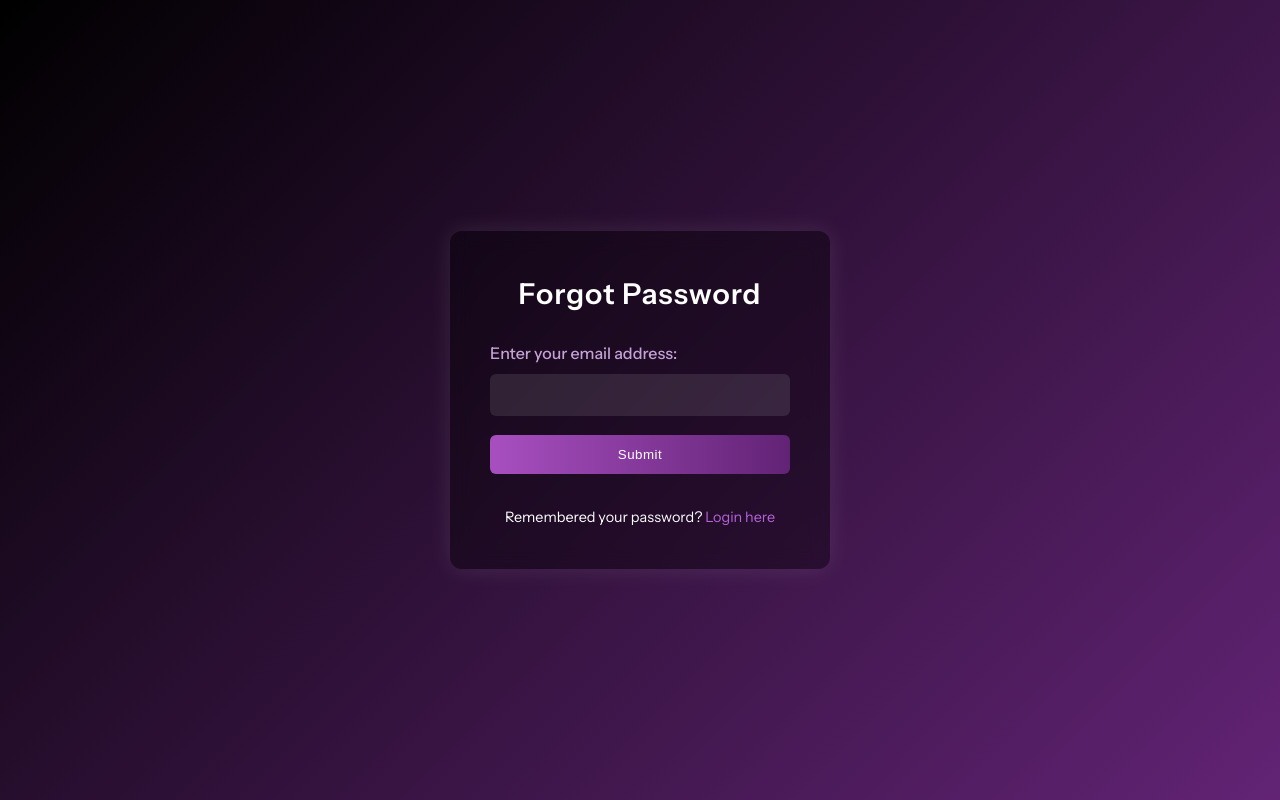
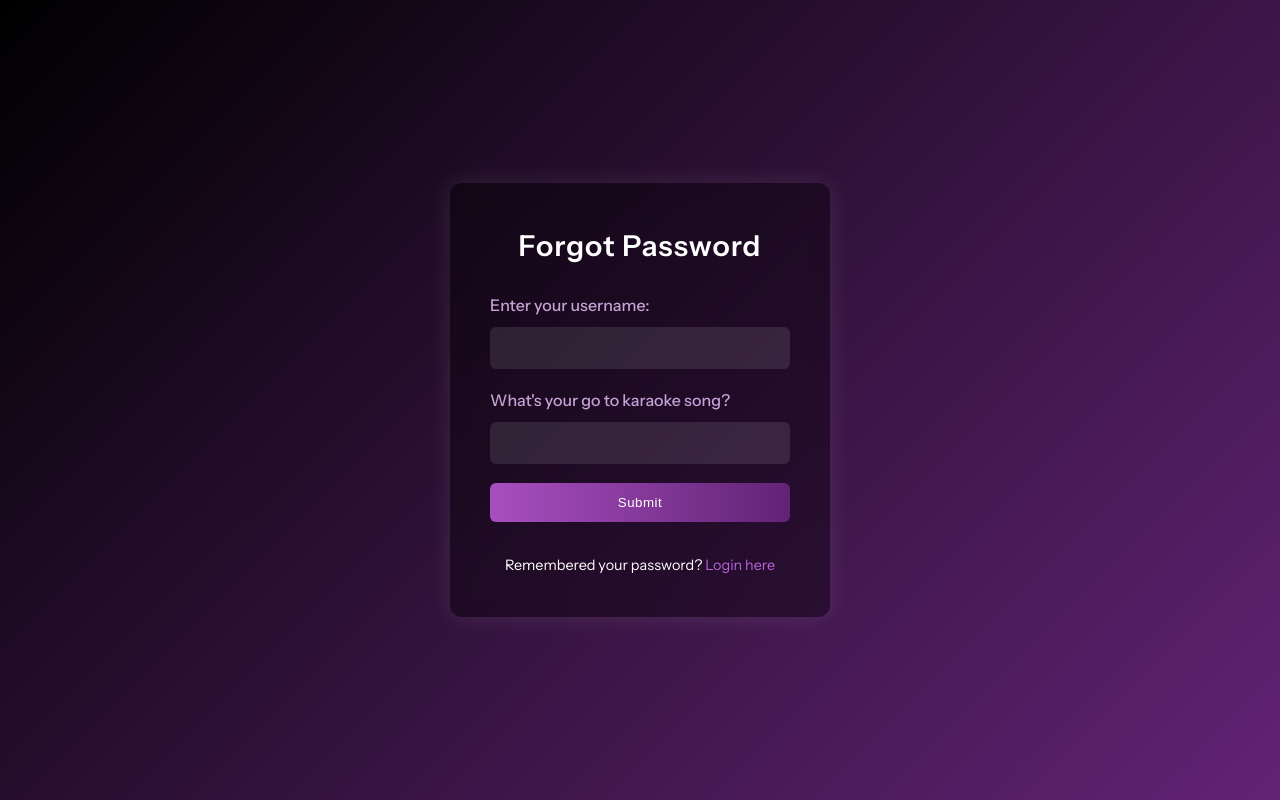
Before and after one commit to sam-cookie/cmsc128-indivProject_Lansoy, a Flask app: page /forgotpassword in a window 1280 px wide. Run offline with Flask 3, Linux system fonts and the light colour scheme.

Commit message:
added forgot password option

```diff
--- a/useraccounts/accounts.py
+++ b/useraccounts/accounts.py
@@ -1,4 +1,4 @@
-from flask import Flask, render_template, request, redirect, url_for, flash
+from flask import Flask, render_template, request, redirect, url_for, session
 import sqlite3
 from werkzeug.security import generate_password_hash, check_password_hash
 import os
@@ -8,9 +8,11 @@ app.secret_key = "supersecretkey"
 
 DB_NAME = "accounts.db"
 
+
 @app.route("/")
 def home():
     return redirect("/login")
+
 
 def init_db():
     if not os.path.exists(DB_NAME):
@@ -21,7 +23,8 @@ def init_db():
                     full_name TEXT NOT NULL,
                     email TEXT UNIQUE NOT NULL,
                     username TEXT UNIQUE NOT NULL,
-                    password TEXT NOT NULL
+                    password TEXT NOT NULL,
+                    security_question TEXT NOT NULL
                 )
             """)
         print("Database created successfully.")
@@ -31,6 +34,9 @@ def init_db():
 
 @app.route("/login", methods=["GET", "POST"])
 def login():
+    message = session.pop("message", None)  # get and clear any stored message
+    error = None
+
     if request.method == "POST":
         username = request.form["username"]
         password = request.form["password"]
@@ -41,76 +47,111 @@ def login():
             row = cursor.fetchone()
 
         if row and check_password_hash(row[0], password):
-            flash("Login successful!", "success")
             return redirect(url_for("profile", username=username))
         else:
-            flash("Invalid username or password.", "error")
-            return redirect(url_for("login"))
+            error = "Invalid username or password."
 
-    return render_template("accounts.html")
+    return render_template("accounts.html", error=error, message=message)
 
 
 @app.route("/register", methods=["GET", "POST"])
 def register():
+    message = None
+    error = None
+
     if request.method == "POST":
         full_name = request.form["fullName"]
         email = request.form["email"]
         username = request.form["username"]
         password = request.form["password"]
+        security_question = request.form["securityQuestion"]
 
+        hashed_security_question = generate_password_hash(security_question)
         hashed_password = generate_password_hash(password)
 
         try:
             with sqlite3.connect(DB_NAME) as conn:
                 cursor = conn.cursor()
                 cursor.execute("""
-                    INSERT INTO accounts (full_name, email, username, password)
-                    VALUES (?, ?, ?, ?)
-                """, (full_name, email, username, hashed_password))
+                    INSERT INTO accounts (full_name, email, username, password, security_question)
+                    VALUES (?, ?, ?, ?, ?)
+                """, (full_name, email, username, hashed_password, hashed_security_question))
                 conn.commit()
-            flash("Registration successful! You can now log in.", "success")
+            session["message"] = "Account created successfully! You can now log in."
             return redirect(url_for("login"))
         except sqlite3.IntegrityError:
-            flash("Username or email already exists.", "error")
-            return redirect(url_for("register"))
+            error = "Username or email already exists."
 
-    return render_template("register.html")
+    return render_template("register.html", message=message, error=error)
+
+
+@app.route("/editpassword/<username>", methods=["GET", "POST"])
+def edit_password(username):
+    message = None
+
+    if request.method == "POST":
+        new_password = request.form["password"]
+        hashed_password = generate_password_hash(new_password)
+
+        with sqlite3.connect(DB_NAME) as conn:
+            cursor = conn.cursor()
+            cursor.execute("""
+                UPDATE accounts
+                SET password = ?
+                WHERE username = ?
+            """, (hashed_password, username))
+            conn.commit()
+
+        session["message"] = "Password updated successfully! You may login now."
+        return redirect(url_for("login"))
+
+    return render_template("editpassword.html", username=username, message=message)
 
 
 @app.route("/forgotpassword", methods=["GET", "POST"])
 def forgot_password():
+    error = None
+
     if request.method == "POST":
-        email = request.form["email"]
+        username = request.form["username"]
+        answer = request.form["securityQuestion"]
 
         with sqlite3.connect(DB_NAME) as conn:
             cursor = conn.cursor()
-            cursor.execute("SELECT * FROM accounts WHERE email = ?", (email,))
+            cursor.execute("SELECT security_question FROM accounts WHERE username = ?", (username,))
             row = cursor.fetchone()
 
-        if row:
-            flash("If this email exists, a reset link will be sent soon.", "info")
+        if not row:
+            error = "User not found."
+            return render_template("forgotpassword.html", error=error)
+
+        correct_answer = row[0]
+
+        if check_password_hash(correct_answer, answer):
+            session["message"] = "Security answer correct. Please set your new password."
+            return redirect(url_for("edit_password", username=username))
         else:
-            flash("If this email exists, a reset link will be sent soon.", "info")
+            error = "Wrong answer. Please try again."
 
-        #placeholder for senfing mail
-        return redirect(url_for("login"))
+    return render_template("forgotpassword.html", error=error)
 
-    return render_template("forgotpassword.html")
 
 @app.route("/editprofile/<username>", methods=["GET", "POST"])
 def edit_profile(username):
+    message = None
+    error = None
+
     with sqlite3.connect(DB_NAME) as conn:
         cursor = conn.cursor()
-
-        # fetch current user data
         cursor.execute("SELECT full_name, email, username FROM accounts WHERE username = ?", (username,))
         user = cursor.fetchone()
 
         if not user:
-            flash("User not found.", "error")
+            session["message"] = "User not found."
             return redirect(url_for("login"))
 
     if request.method == "POST":
+        new_name = request.form["fullName"]
         new_username = request.form["username"]
         new_email = request.form["email"]
         new_password = request.form["password"]
@@ -121,17 +162,17 @@ def edit_profile(username):
                 cursor = conn.cursor()
                 cursor.execute("""
                     UPDATE accounts
-                    SET username = ?, email = ?, password = ?
+                    SET full_name = ?, username = ?, email = ?, password = ?
                     WHERE username = ?
-                """, (new_username, new_email, hashed_password, username))
+                """, (new_name, new_username, new_email, hashed_password, username))
                 conn.commit()
-            flash("Profile updated successfully!", "success")
+            session["message"] = "Profile updated successfully!"
             return redirect(url_for("profile", username=new_username))
         except sqlite3.IntegrityError:
-            flash("Username or email already exists.", "error")
-            return redirect(url_for("edit_profile", username=username))
+            error = "Username or email already exists."
 
-    return render_template("editprofile.html", user={"username": user[2], "email": user[1]})
+    return render_template("editprofile.html", user={"username": user[2], "email": user[1]}, error=error, message=message)
+
 
 @app.route("/profile/<username>")
 def profile(username):
@@ -139,15 +180,13 @@ def profile(username):
         cursor = conn.cursor()
         cursor.execute("SELECT full_name, email, username FROM accounts WHERE username = ?", (username,))
         user = cursor.fetchone()
+
     if user:
-        return f"""
-            <h2>Welcome, {user[0]}!</h2>
-            <p>Username: {user[2]}<br>Email: {user[1]}</p>
-            <a href='/editprofile/{user[2]}'>Edit Profile</a>
-            <a href="{{ url_for('login') }}">Logout</a>
-        """
+        user_data = {"full_name": user[0], "email": user[1], "username": user[2]}
+        return render_template("profile.html", user=user_data)
     else:
-        return "User not found."
+        session["message"] = "User not found."
+        return redirect(url_for("login"))
 
 
 if __name__ == "__main__":
--- a/useraccounts/static/accounts.css
+++ b/useraccounts/static/accounts.css
@@ -52,7 +52,8 @@ body {
 .login-container,
 .register-container,
 .forgot-password-container,
-.edit-profile-container {
+.edit-profile-container,
+.edit-password-container {
     width: 100%;
     max-width: 380px;
     background: rgba(0, 0, 0, 0.378);
@@ -66,7 +67,8 @@ body {
 /* heading */
 .login-container h2,
 .register-container h2,
-.forgot-password-container h2 {
+.forgot-password-container h2,
+.edit-password-container h2 {
     font-weight: 600;
     letter-spacing: 1px;
     margin-bottom: 1.5rem;
@@ -77,7 +79,8 @@ body {
 .login-container label,
 .register-container label,
 .forgot-password-container label,
-.edit-profile-container label {
+.edit-profile-container label,
+.edit-password-container label {
     display: block;
     text-align: left;
     margin-bottom: 0.5rem;
@@ -89,7 +92,8 @@ body {
 .login-container input,
 .register-container input,
 .forgot-password-container input,
-.edit-profile-container input {
+.edit-profile-container input,
+.edit-password-container input {
     width: 100%;
     padding: 0.75rem;
     border-radius: 6px;
@@ -104,13 +108,14 @@ body {
 
 .login-container input:focus,
 .register-container input:focus,
-.forgot-password-container input:focus {
+.forgot-password-container input:focus,
+.edit-password-container input:focus {
     background: rgba(255, 255, 255, 0.2);
     box-shadow: 0 0 8px #b564d8;
 }
 
 /* buttons */
-.login-button, .cancel-button {
+.login-button {
     width: 100%;
     padding: 0.75rem;
     border: none;
@@ -124,9 +129,24 @@ body {
 }
 
 .cancel-button {
-    margin-top: 0.5rem;
+    text-decoration: none;
+    width: 100%;
+    padding: 0.5rem;
+    border: none;
+    border-radius: 6px;
+    margin-top: 1rem;
     background: linear-gradient(90deg, #4b1616, #370909);
+    color: #fff;
+    font-weight: 300;
+    letter-spacing: 0.5px;
+    cursor: pointer;
+    transition: all 0.3s ease;
+    display: inline-block;
 }
+
+/* .cancel-button a {
+    text-decoration: none;
+} */
 
 .login-button:hover {
     background: linear-gradient(90deg, #b564d8, #7a3b91);
--- a/useraccounts/templates/forgotpassword.html
+++ b/useraccounts/templates/forgotpassword.html
@@ -5,11 +5,34 @@
 {% block body %}
 <div class="forgot-password-container">
     <h2>Forgot Password</h2>
+
+    {% if error %}
+    <p style="color: #ff6b6b; margin-bottom: 1rem;">{{ error }}</p>
+    {% endif %}
+
+    {% if message %}
+    <p style="color: #90ee90; margin-bottom: 1rem;">{{ message }}</p>
+    {% endif %}
+    <!-- {% with messages = get_flashed_messages(with_categories=true) %}
+        {% if messages %}
+            <div class="flash-messages">
+                {% for category, message in messages %}
+                    <div class="flash {{ category }}">{{ message }}</div>
+                {% endfor %}
+            </div>
+        {% endif %}
+    {% endwith %} -->
+
     <form method="POST" action="/forgotpassword">
-        <label for="email">Enter your email address:</label>
-        <input type="email" id="email" name="email" required><br>
+        <label for="username">Enter your username:</label>
+        <input type="text" id="username" name="username" required><br>
+
+        <label for="securityQuestion">What's your go to karaoke song?</label>
+        <input type="password" id="securityQuestion" name="securityQuestion" required><br>
+
         <button class="login-button" type="submit">Submit</button>
     </form>
+
     <p>Remembered your password? <a href="{{ url_for('login') }}">Login here</a></p>
 </div>
 {% endblock %}
--- /dev/null
+++ b/useraccounts/templates/profile.html
@@ -0,0 +1,6 @@
+{% block body %}
+<h2>Welcome, {{ user.full_name }}!</h2>
+<p>Username: {{ user.username }}<br>Email: {{ user.email }}</p>
+<a href="{{ url_for('edit_profile', username=user.username) }}">Edit Profile</a>
+<a href="{{ url_for('login') }}">Logout</a>
+{% endblock %}
```
Also changed, not shown: useraccounts/templates/accounts.html (+9 -0 lines), useraccounts/templates/editpassword.html (added, +15 -0 lines), useraccounts/templates/editprofile.html (+15 -2 lines), useraccounts/templates/entercode.html (deleted, +0 -15 lines), useraccounts/templates/register.html (+10 -0 lines), useraccounts/accounts.db.
